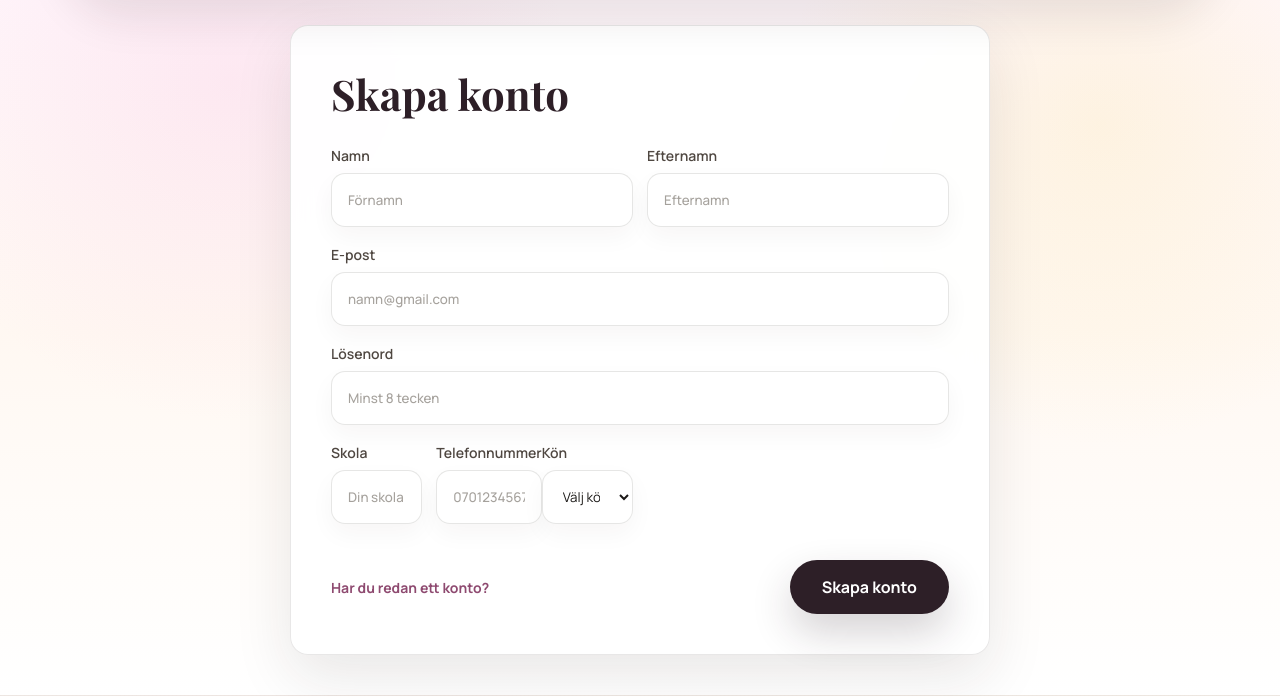
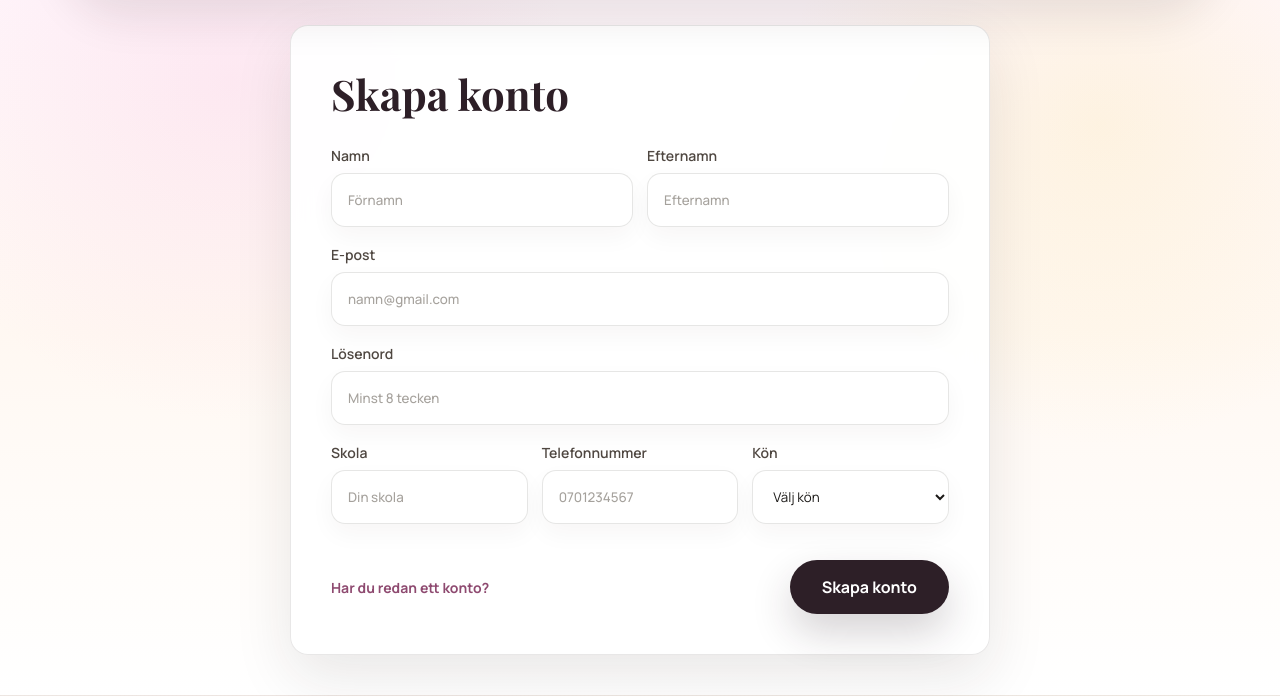
Before and after one commit to EmmaGeorge20/UNIVERSE.web, a Flask app: page /register in a window 1280 px wide. Shown: the part 131-827 px from the top of the page. Run offline with Flask 3, Linux system fonts and the light colour scheme; some libraries are stand-ins or nearby versions.

Commit message:
fixat bug i css

```diff
--- a/static/style.css
+++ b/static/style.css
@@ -1391,7 +1391,7 @@ select:focus {
 }
 
 .register-field-grid .compact {
- grid-column: span 1;
+ grid-column: span 2;
 }
 
 
```
